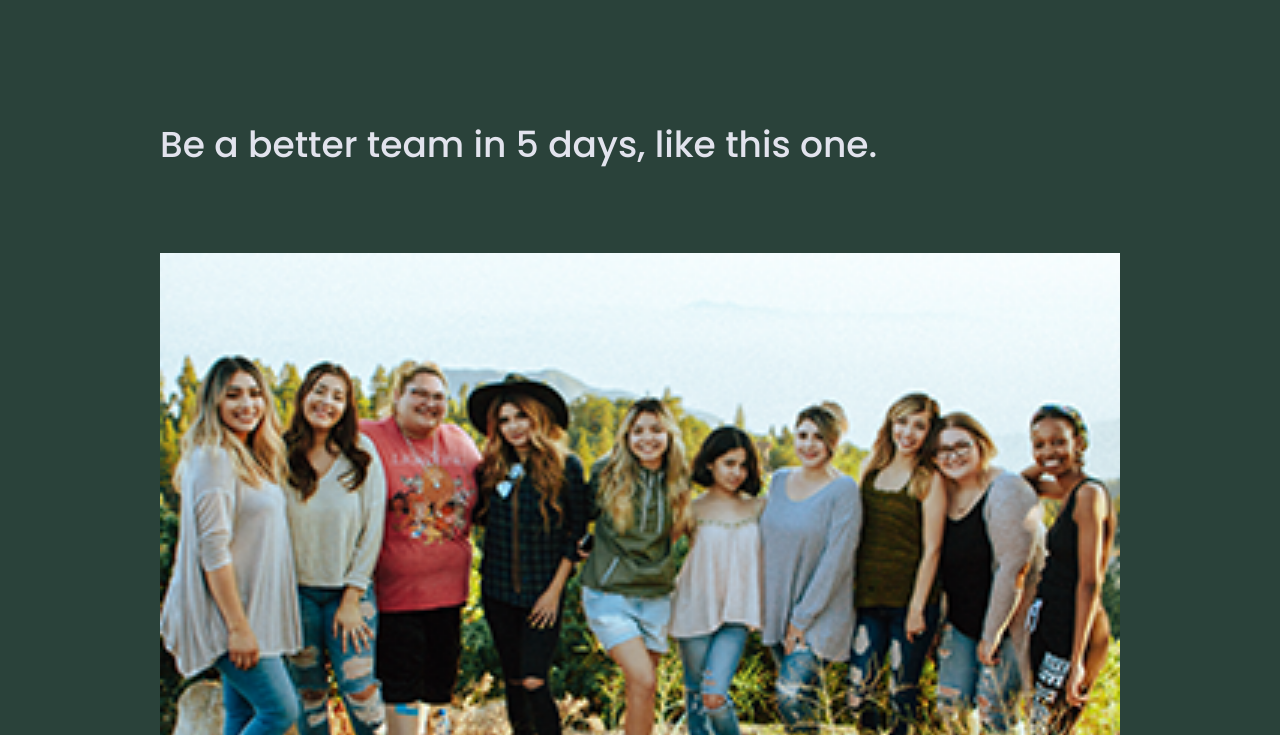
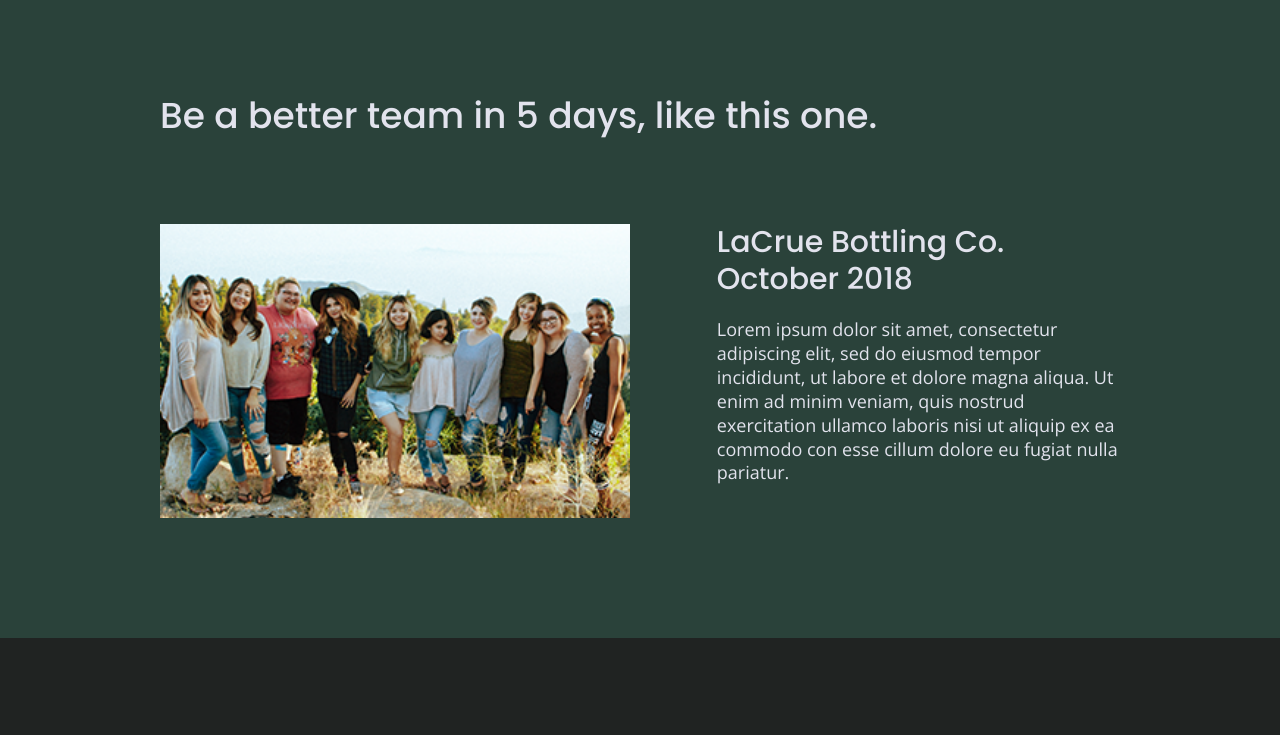
Before and after one commit to TieFit/unplugged-retreat, a website built with Parcel: page index.html in a window 1280 px wide. Shown: the part 1877-2612 px from the top of the page. Built offline with nearby package versions, Linux system fonts and the light colour scheme.

Commit message:
Fixed reviews section on tablet and desktop

```diff
--- a/css/main.css
+++ b/css/main.css
@@ -631,10 +631,12 @@
     }
 
     .reviews h2 {
+      margin: 0 0 40px;
       width: 85%;
     }
 
-    .reviews article div {
+    .reviews article div,
+    .reviews article figure {
       width: 49%;
     }
 
--- a/index.html
+++ b/index.html
@@ -107,12 +107,12 @@
         <section class="reviews">
           <div class="content-wrapper">
             <h2>Be a better team in 5 days, like this one.</h2>
+            <article>
               <figure>
                 <a href="#">
                   <img src="img/group-photo.png" alt="group photo">
                 </a>
               </figure>
-            <article>
                 <div>
                   <h3>LaCrue Bottling Co. October 2018</h3>
                   <p>Lorem ipsum dolor sit amet, consectetur adipiscing elit, sed do eiusmod tempor incididunt, ut labore et dolore magna aliqua.
```
Lines whose indentation alone changed are shown as unchanged.
